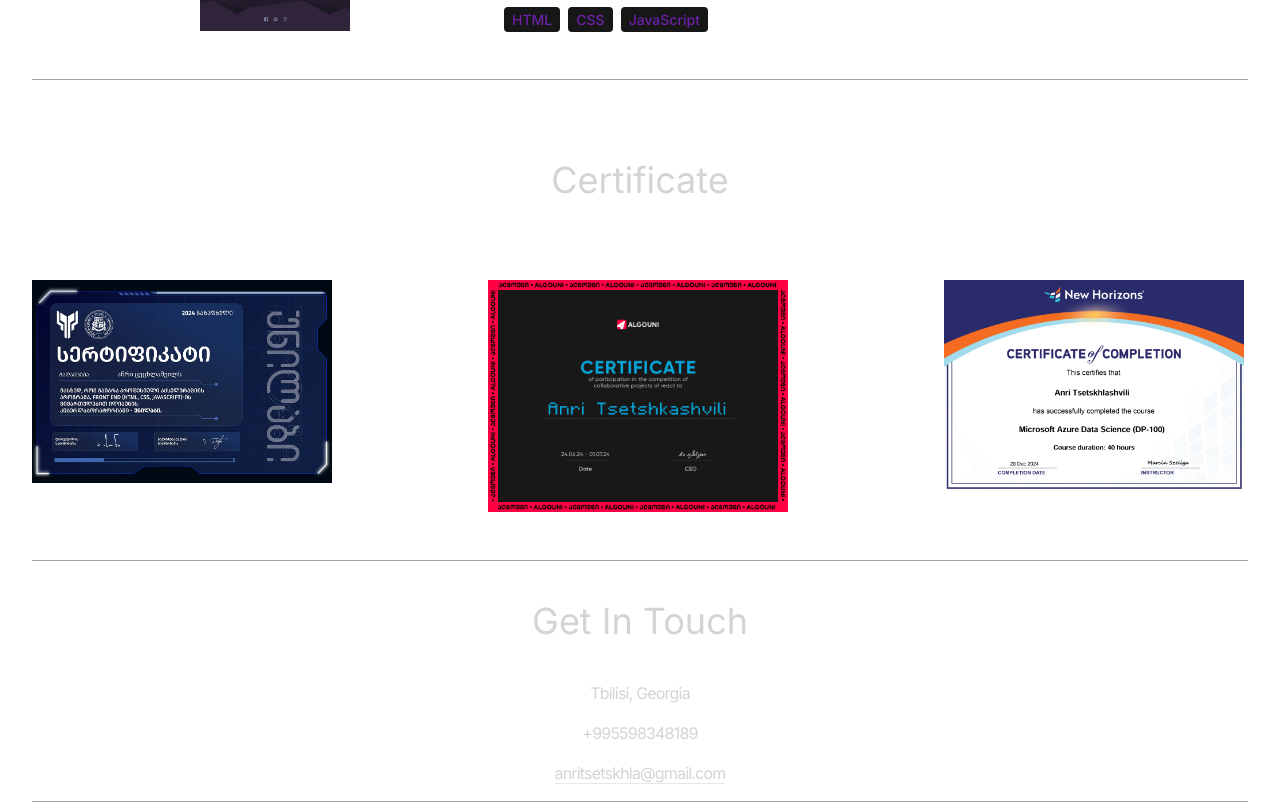
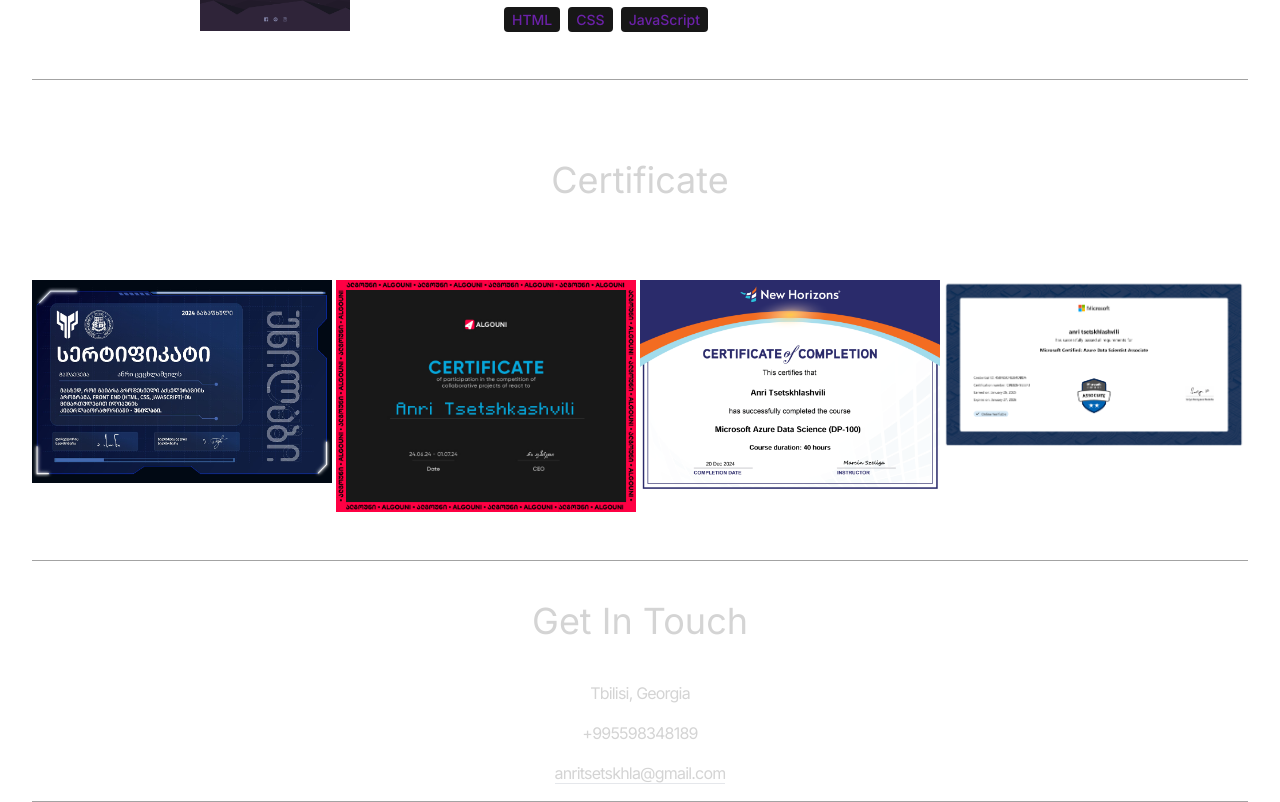
Before and after one commit to anritsetskhla10/portfolio, a React (Vite) app: page / in a window 1280 px wide. Shown: the part 4768-5570 px from the top of the page. Built offline with nearby package versions, Linux system fonts and the light colour scheme.

Commit message:
add more certificate

```diff
--- a/src/components/Certificate.jsx
+++ b/src/components/Certificate.jsx
@@ -1,6 +1,7 @@
 import React from 'react'
 import {  motion } from "framer-motion"
 import Azure from '../assets/certificate/azure.png'
+import MicAzure from '../assets/certificate/microsoft-azure.png'
 import Algouni from '../assets/certificate/certificate-algouni.jpg'
 import unilab from '../assets/certificate/unilab-certification.png'
 
@@ -41,6 +42,15 @@
                     width={300} height={300}
                     className='mb-rounded'/>
             </motion.div>
+            <motion.div
+                whileInView={{opacity: 1, x:0 }}
+                initial={{opacity: 0, x: 100}}
+                transition={{duration: 1}}
+                className='w-1/2 lg:w-1/4'>
+                <img src={MicAzure}  alt="azure"
+                    width={300} height={300}
+                    className='mb-rounded'/>
+            </motion.div>
         </div>
     </div>
   </div>
```
Also changed, not shown: src/assets/certificate/microsoft-azure.png (added).
